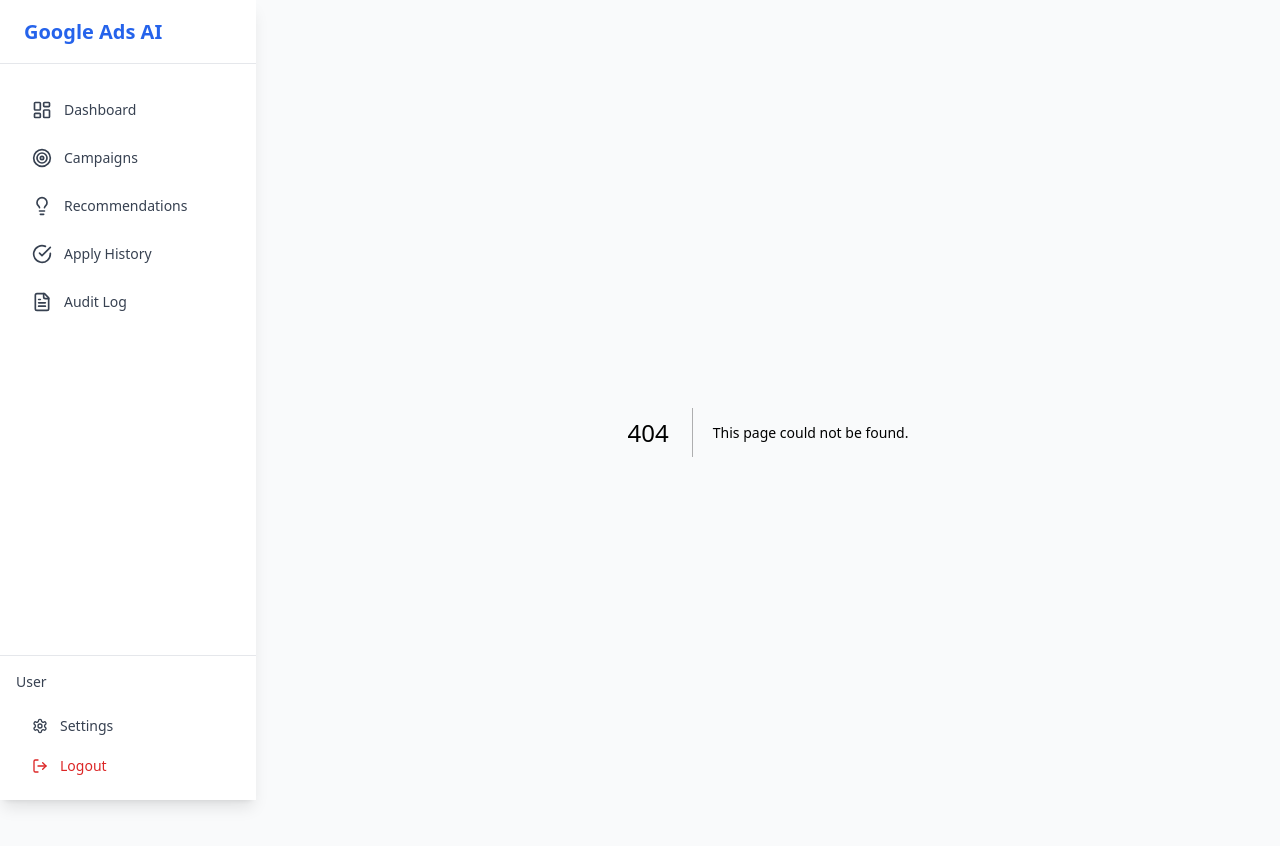
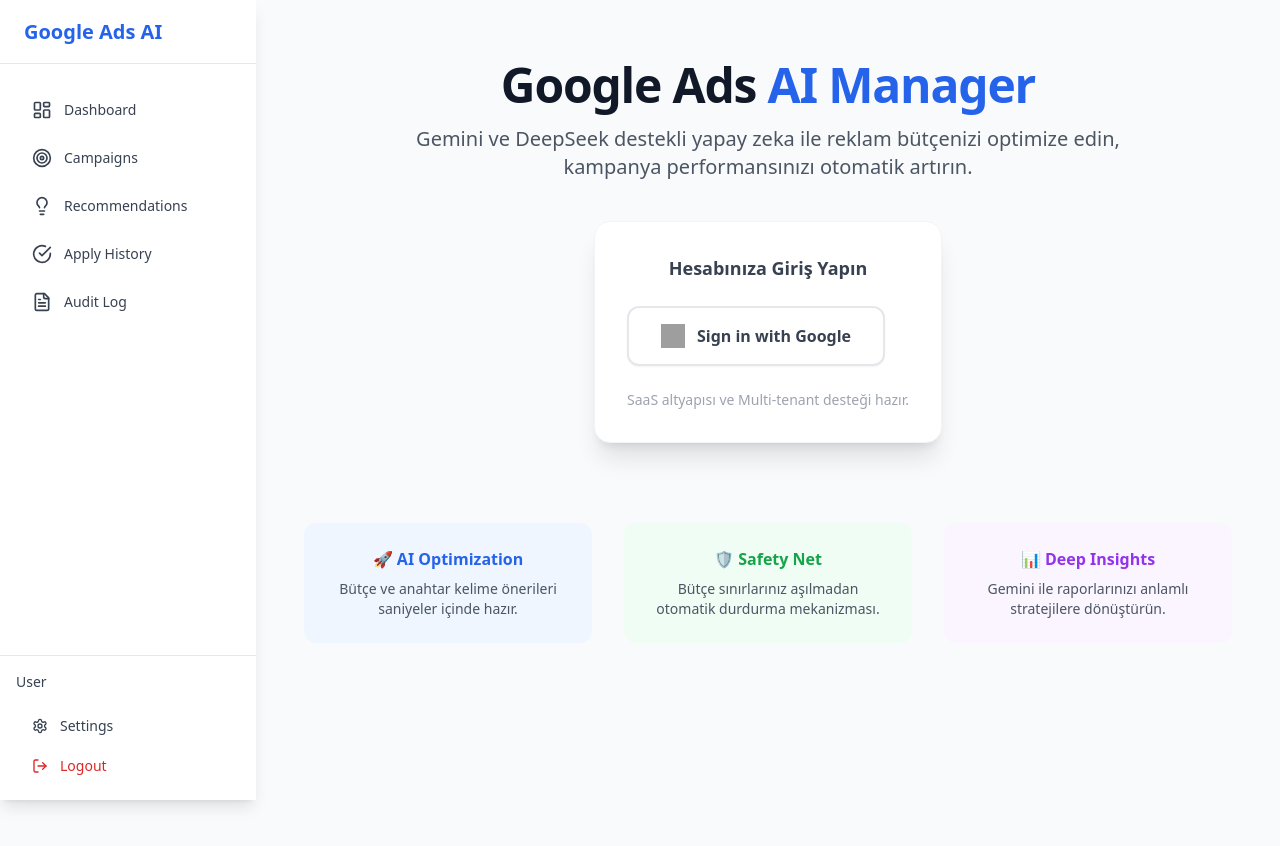
Before and after one commit to drmbilis/V1, a Next.js app in the folder frontend/: page / in a window 1280 px wide. Before the commit this address had no page. Shown: the top 846 px of the page. After the commit the page ends 800 px from the top, so only its background shows below. Built offline with nearby package versions, Linux system fonts and the light colour scheme; grey boxes are pictures that could not be loaded.

Commit message:
feat: added home page and app wrapper for production UI

```diff
--- /dev/null
+++ b/frontend/src/pages/index.tsx
@@ -0,0 +1,52 @@
+import React from 'react';
+import Link from 'next/link';
+
+export default function Home() {
+  return (
+    <div className="flex flex-col items-center justify-center min-h-[80vh] text-center px-4">
+      {/* Hero Section */}
+      <div className="max-w-3xl">
+        <h1 className="text-5xl font-extrabold text-gray-900 tracking-tight mb-4">
+          Google Ads <span className="text-blue-600">AI Manager</span>
+        </h1>
+        <p className="text-xl text-gray-600 mb-10">
+          Gemini ve DeepSeek destekli yapay zeka ile reklam bütçenizi optimize edin,
+          kampanya performansınızı otomatik artırın.
+        </p>
+
+        {/* Login Button Area */}
+        <div className="bg-white p-8 rounded-2xl shadow-xl border border-gray-100 inline-block">
+          <h2 className="text-lg font-semibold text-gray-700 mb-6">Hesabınıza Giriş Yapın</h2>
+
+          <button
+            onClick={() => window.location.href = `${process.env.NEXT_PUBLIC_API_URL}/auth/google`}
+            className="flex items-center justify-center gap-3 px-8 py-4 bg-white border-2 border-gray-200 rounded-xl font-bold text-gray-700 hover:bg-gray-50 transition-all shadow-sm active:scale-95"
+          >
+            <img src="https://www.gstatic.com/firebasejs/ui/2.0.0/images/auth/google.svg" alt="Google" className="w-6 h-6" />
+            Sign in with Google
+          </button>
+
+          <div className="mt-6 text-sm text-gray-400">
+            SaaS altyapısı ve Multi-tenant desteği hazır.
+          </div>
+        </div>
+      </div>
+
+      {/* Feature Quick View */}
+      <div className="grid grid-cols-1 md:grid-cols-3 gap-8 mt-20 max-w-5xl">
+        <div className="p-6 bg-blue-50 rounded-xl">
+          <div className="text-blue-600 font-bold mb-2">🚀 AI Optimization</div>
+          <p className="text-sm text-gray-600">Bütçe ve anahtar kelime önerileri saniyeler içinde hazır.</p>
+        </div>
+        <div className="p-6 bg-green-50 rounded-xl">
+          <div className="text-green-600 font-bold mb-2">🛡️ Safety Net</div>
+          <p className="text-sm text-gray-600">Bütçe sınırlarınız aşılmadan otomatik durdurma mekanizması.</p>
+        </div>
+        <div className="p-6 bg-purple-50 rounded-xl">
+          <div className="text-purple-600 font-bold mb-2">📊 Deep Insights</div>
+          <p className="text-sm text-gray-600">Gemini ile raporlarınızı anlamlı stratejilere dönüştürün.</p>
+        </div>
+      </div>
+    </div>
+  );
+}
```
